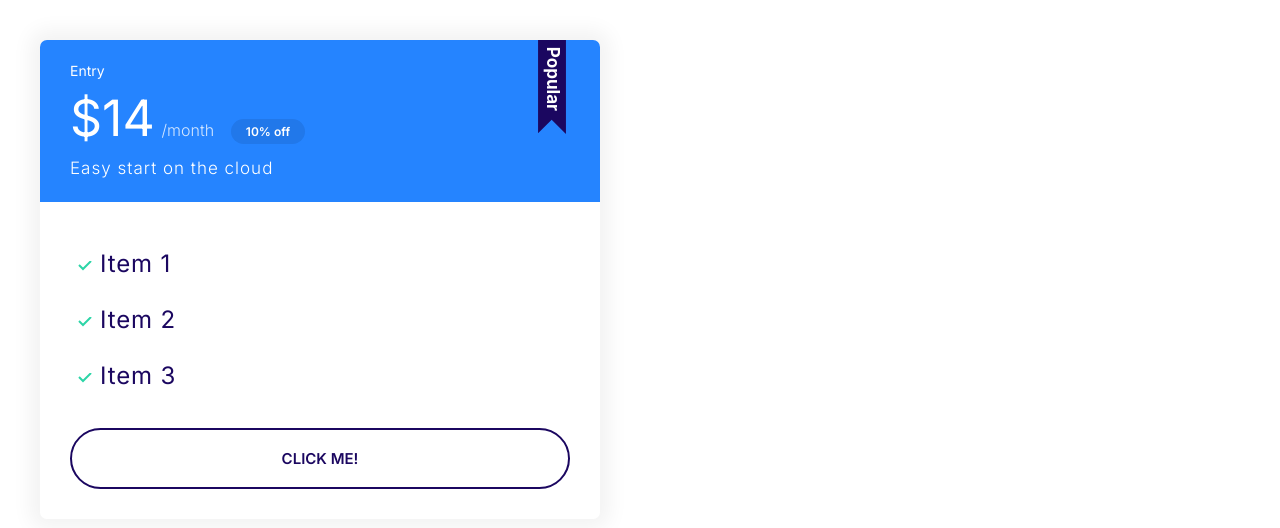
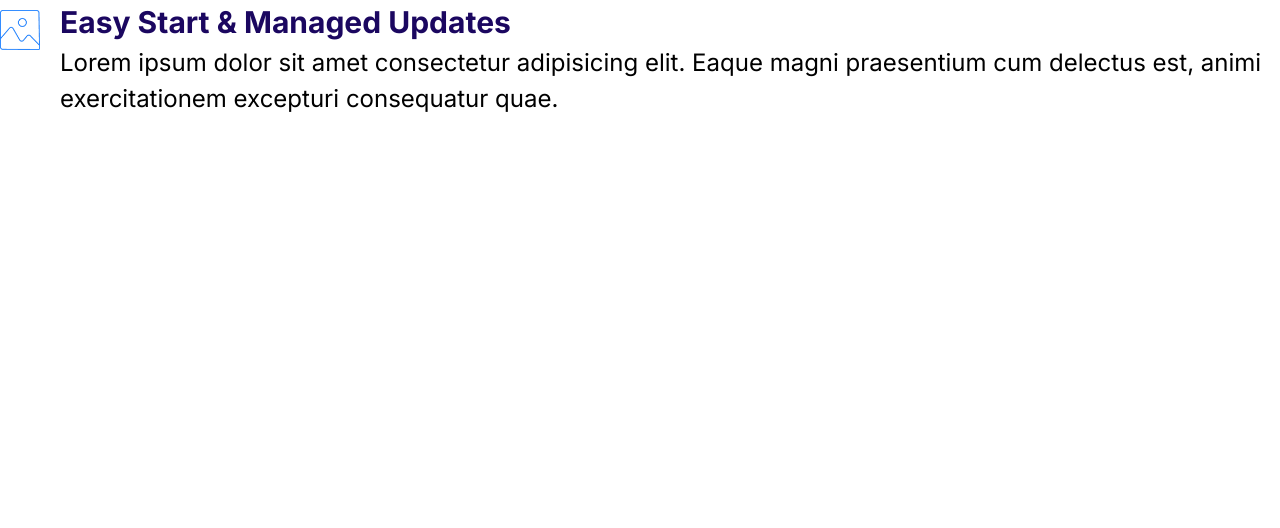
Before and after one commit to whyDoILoveThis/First-Web-Project-Moshified-, a plain HTML site: page index.html in a window 1280 px wide. Drawn offline with Linux system fonts and the light colour scheme.

Commit message:
Build Media Component

```diff
--- a/css/style.css
+++ b/css/style.css
@@ -352,3 +352,20 @@ p {
         font-size: 1.7rem;
     }
 }
+
+/* Media Objects */
+.media {
+    display: flex;
+}
+
+.media__image {
+    margin-top: 1rem;
+}
+
+.media__title {
+    margin: 0 0;
+}
+
+.media__body {
+    margin-left: 2rem;
+}
--- a/index.html
+++ b/index.html
@@ -15,30 +15,22 @@
     <title>Smithified.com</title>
   </head>
   <body>
-    <div style="width: 50%; padding: 4rem" class="plan">
-      <div class="plan plan--popular">
-        <div class="card card--primary">
-          <header class="card__header">
-            <h3 class="plan__name">Entry</h3>
-            <span class="plan__price">$14</span>
-            <span class="plan__billing-cycle">/month</span>
-            <span class="badge badge--primary badge--small">10% off</span>
-            <span class="plan__description">Easy start on the cloud</span>
-          </header>
-          <div class="card__body">
-            <ul class="list list--tick">
-              <li class="list__item">Item 1</li>
-              <li class="list__item">Item 2</li>
-              <li class="list__item">Item 3</li>
-            </ul>
-            <button class="btn btn--outline btn--block">click me!</button>
-          </div>
-          <!--^^div.card__body-->
-        </div>
-        <!--^^div.card__header-->
+    <div class="media">
+      <div class="media__image">
+        <img
+          class="icon"
+          src="/css/images/snap.png"
+          alt="Snapshot of landscape icon"
+        />
       </div>
-      <!--^^div.card-->
+      <div class="media__body">
+        <h3 class="media__title">Easy Start & Managed Updates</h3>
+        <p>
+          Lorem ipsum dolor sit amet consectetur adipisicing elit. Eaque magni
+          praesentium cum delectus est, animi exercitationem excepturi
+          consequatur quae.
+        </p>
+      </div>
     </div>
-    <!--^^div.plan-->
   </body>
 </html>
```
Also changed, not shown: css/components/media-object.html (added, +17 -0 lines), css/images/snap.png (added).
